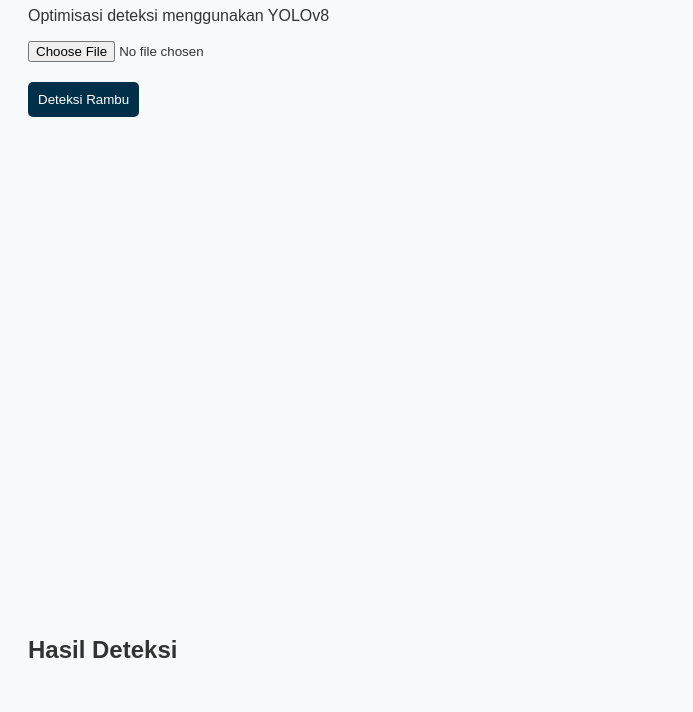
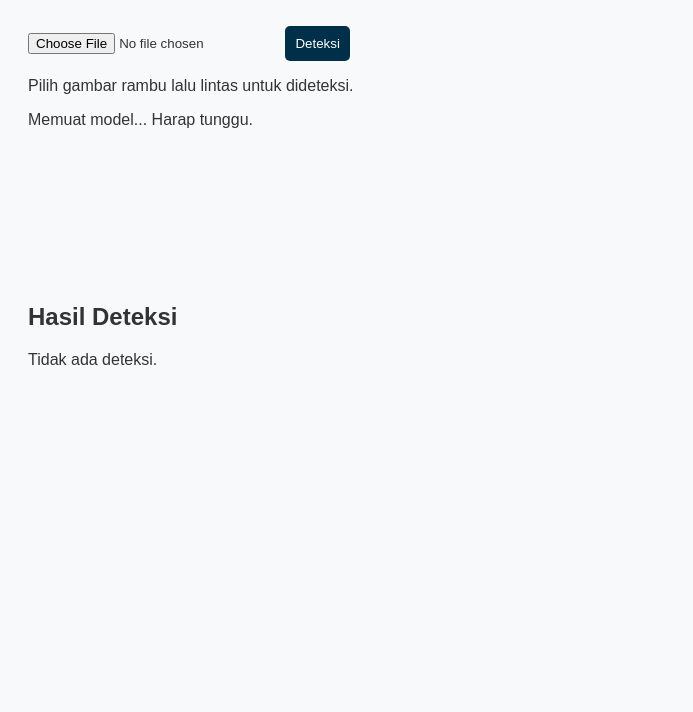
Before and after one commit to bellibella378/yolo-traffic-app, a plain HTML site: page index.html in a window 1280 px wide. Shown: the part 102-814 px from the top of the page, without its empty margins (0-693 px from the left). Drawn offline with Linux system fonts and the light colour scheme; a script that the page names is missing.

Commit message:
Update index.html

```diff
--- a/index.html
+++ b/index.html
@@ -1,27 +1,39 @@
 <!DOCTYPE html>
-<html lang="id">
+<html lang="en">
 <head>
-  <meta charset="UTF-8" />
-  <title>Deteksi Rambu Lalu Lintas - YOLOv8</title>
-  <link rel="stylesheet" href="style.css" />
+    <meta charset="UTF-8">
+    <meta name="viewport" content="width=device-width, initial-scale=1.0">
+    <title>Traffic Sign Object Detection (YOLO)</title>
+    <link rel="stylesheet" href="style.css">
 </head>
 <body>
-  <h1>🚦 Deteksi Rambu Lalu Lintas</h1>
-  <p>Optimisasi deteksi menggunakan YOLOv8</p>
+    <div class="container">
+        <h1>Deteksi Rambu Lalu Lintas dengan YOLO</h1>
 
-  <input type="file" id="upload" accept="image/*" />
-  <br />
-  <button onclick="deteksi()">Deteksi Rambu</button>
+        <div class="input-section">
+            <input type="file" id="imageUpload" accept="image/*">
+            <button id="detectButton" disabled>Deteksi</button>
+            <p>Pilih gambar rambu lalu lintas untuk dideteksi.</p>
+        </div>
 
-  <div id="preview-container">
-    <canvas id="canvas" width="640" height="480"></canvas>
-  </div>
+        <div class="loading" id="loadingMessage">
+            Memuat model... Harap tunggu.
+        </div>
 
-  <div id="hasil">
-    <h2>Hasil Deteksi</h2>
-    <ul id="hasil-list"></ul>
-  </div>
+        <div class="image-display" id="imageDisplay">
+            <canvas id="detectionCanvas"></canvas>
+            <img id="inputImage" style="display: none;">
+        </div>
 
-  <script src="script.js"></script>
+        <div class="results-section">
+            <h2>Hasil Deteksi</h2>
+            <div id="detectionResults" class="results-box">
+                <p>Tidak ada deteksi.</p>
+            </div>
+        </div>
+    </div>
+
+    <script src="https://cdn.jsdelivr.net/npm/@tensorflow/tfjs@latest/dist/tf.min.js"></script>
+    <script src="script.js"></script>
 </body>
 </html>
```
